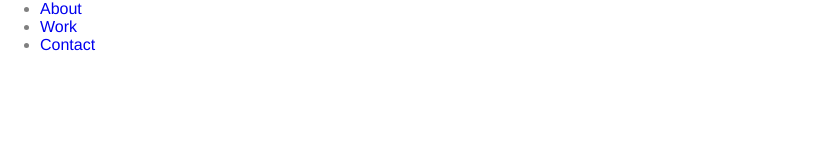
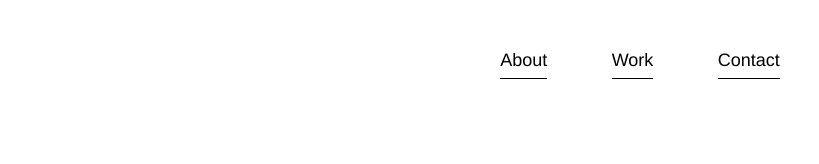
Before and after one commit to lukasleichtle/luzius, a plain HTML site: page home.html in a window 1280 px wide. Shown: the whole page, without its empty margins (0-819 px from the left). Drawn offline with Linux system fonts and the light colour scheme.

Commit message:
irgendwie das gif verlinken
gif nicht ganz mittig und nicht als link verfügbar

```diff
--- a/CSS/stylesheet.css
+++ b/CSS/stylesheet.css
@@ -1,13 +1,3 @@
-.navigation{
-    display:inline-block;
-    background-color:white;
-
-}
-.nav_options{
-    border-bottom: 1px solid;
-    border-color: black;
-}
-
 body {
  margin: 0;
  padding: 0;
@@ -17,7 +7,7 @@ body {
 }
 
 .home {
- background: url(../images/aquarell_selbst.tif) no-repeat center center fixed;
+ background: url(../images/LUziUs.gif) no-repeat center center fixed;
  -webkit-background-size: cover;
  -moz-background-size: cover;
  -o-background-size: cover;
@@ -25,17 +15,18 @@ body {
 }
 
 .startseite {
- width: 100%
+ width: 100%;
  height: 100%,
 }
 
 
 .n {
- font-family: Oranienbaum, Helvetica, serif;
+ font-family: Value-Bold, Helvetica, serif;
  font-size: 150px;
  color: white;
  opacity: 1.0;
  text-align: center;
+ padding:0 20px 0 0;
  width: 100%;
  position: absolute;
  top: 50%;
@@ -52,9 +43,46 @@ a:hover{
   opacity:0.8;
 }
 
-.wrapper {
+/*.wrapper {
   width: 100%;
   max-width: 100%;
   margin-left: auto;
   margin-right: auto;
   background: #fff;
+}*/
+
+.main-header{
+  height: 20%;
+  width: 100%;
+  background: #fff;
+  display: block;
+  margin: 0 auto;
+}
+
+.navbar {
+    width:100%;
+    height: auto;
+    text-align: center;
+    margin:0;
+    padding:40px 0 0 0;
+}
+
+.navbar li{
+  width: auto;
+  /*float:left;*/
+  list-style: none;
+  display: inline-block;
+}
+
+.navbar li a{
+  width: auto;
+  font-family: Helvetica,sans-serif;
+  font-size: 18px;
+  font-weight: 300;
+  color:black;
+  border-bottom: 1px solid;
+  display: block;
+  padding: 10px 0 7px 0;;
+  margin: 0px 30px;
+  float: left;
+}
--- a/home.html
+++ b/home.html
@@ -6,14 +6,14 @@
 </head>
 <body>
 <!--navigation menue-->
-<div class="wrapper">
-  <nav class="main-nav">
-          <ul class="main-nav__list">
-            <li class="main-nav__list__item"><a href="#">About</a></li>
-            <li class="main-nav__list__item"><a href="#">Work</a></li>
-            <li class="main-nav__list__item"><a href="#">Contact</a></li>
-          </ul>
-        </nav>
-</div>
+<header class="main-header">
+  <ul class="navbar">
+      <li><a href="#">About</a></li>
+      <li><a href="#">Work</a></li>
+      <li><a href="#">Contact</a></li>
+  </ul>
+</header>
+
 </body>
+
 </html>
```
Also changed, not shown: index.html (+2 -1 lines), images/LUziUs.gif (added), 1 other file.
